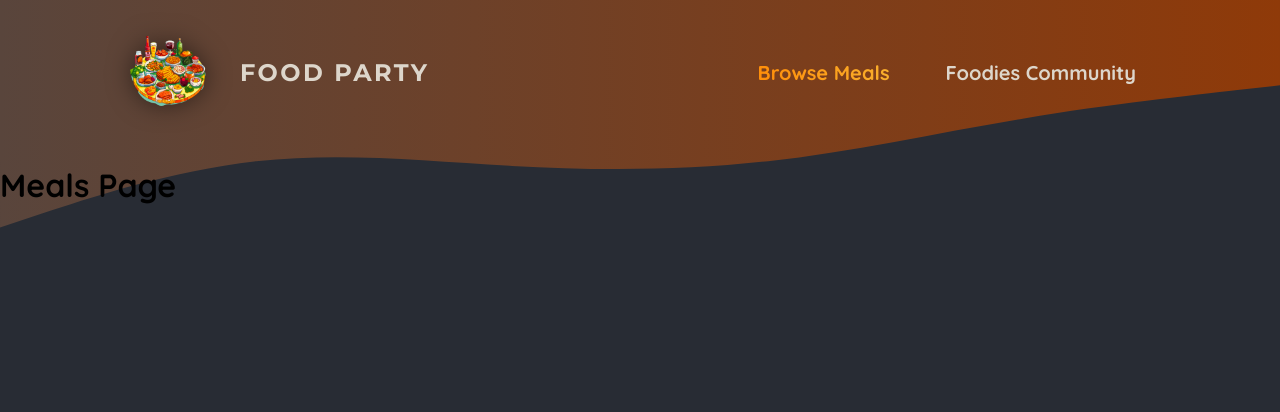
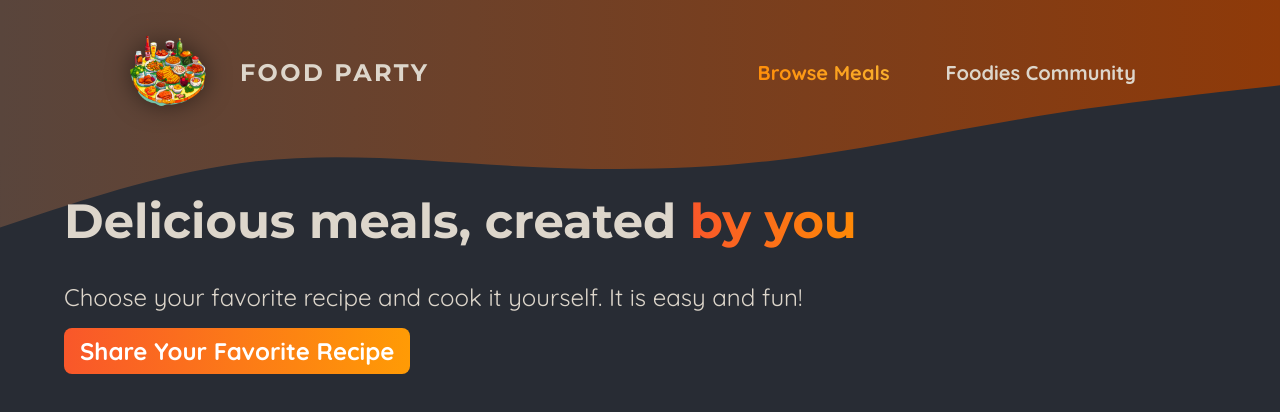
Before and after one commit to AidaMirzapour/food-party, a Next.js app: page /meals in a window 1280 px wide. Shown: the top 412 px of the page. Built offline with nearby package versions, Linux system fonts and the light colour scheme; no server answers; the database is empty.

Commit message:
edit meals page and pass meals array

```diff
--- a/app/meals/page.js
+++ b/app/meals/page.js
@@ -1,3 +1,28 @@
-export default function MealsPage() {
-  return <h1>Meals Page</h1>;
+import Link from "next/link";
+
+import classes from "./page.module.css";
+import MealsGrid from "@/components/meals/meal-grid";
+import { getMeals } from "@/lib/meals";
+
+export default async function MealsPage() {
+  const meals = await getMeals();
+  return (
+    <>
+      <header className={classes.header}>
+        <h1>
+          Delicious meals, created{" "}
+          <span className={classes.highlight}>by you</span>
+        </h1>
+        <p>
+          Choose your favorite recipe and cook it yourself. It is easy and fun!
+        </p>
+        <p className={classes.cta}>
+          <Link href="/meals/share">Share Your Favorite Recipe</Link>
+        </p>
+      </header>
+      <main className={classes.main}>
+        <MealsGrid meals={meals} />
+      </main>
+    </>
+  );
 }
--- /dev/null
+++ b/app/meals/page.module.css
@@ -0,0 +1,34 @@
+.header {
+  gap: 3rem;
+  margin: 3rem auto 5rem auto;
+  width: 90%;
+  max-width: 75rem;
+  color: #ddd6cb;
+  font-size: 1.5rem;
+}
+
+.header h1 {
+  font-family: "Montserrat", sans-serif;
+}
+
+.highlight {
+  background: linear-gradient(90deg, #f9572a, #ff8a05);
+  background-clip: text;
+  -webkit-background-clip: text;
+  -webkit-text-fill-color: transparent;
+}
+
+.header p {
+  margin: 0;
+}
+
+.cta a {
+  display: inline-block;
+  margin-top: 1rem;
+  padding: 0.5rem 1rem;
+  border-radius: 0.5rem;
+  background: linear-gradient(90deg, #f9572a, #ff9b05);
+  color: #ffffff;
+  font-weight: bold;
+  text-decoration: none;
+}
--- a/components/meals/meal-grid.js
+++ b/components/meals/meal-grid.js
@@ -1,5 +1,5 @@
 import MealItem from "./meal-item";
-import classes from "./meals-grid.module.css";
+import classes from "./meal-grid.module.css";
 
 export default function MealsGrid({ meals }) {
   return (
```
